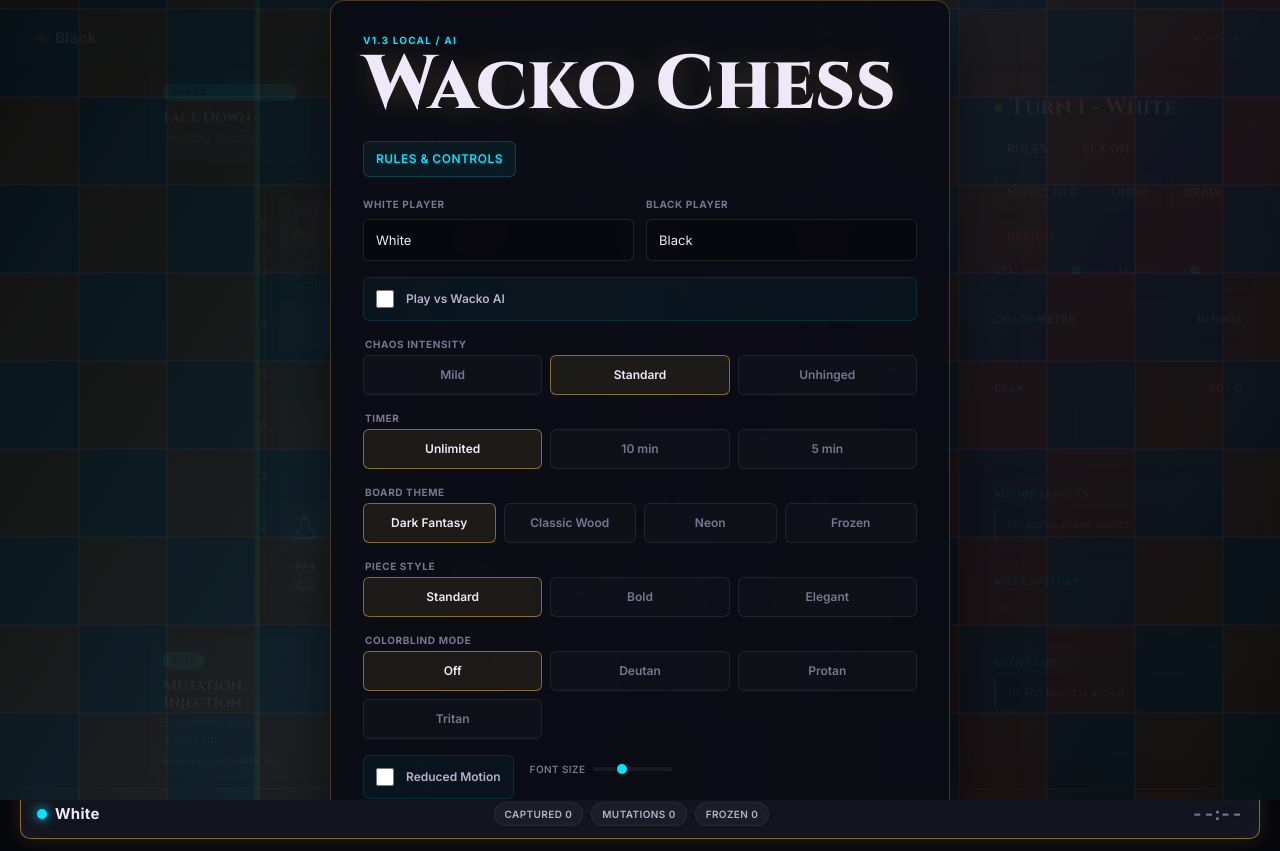
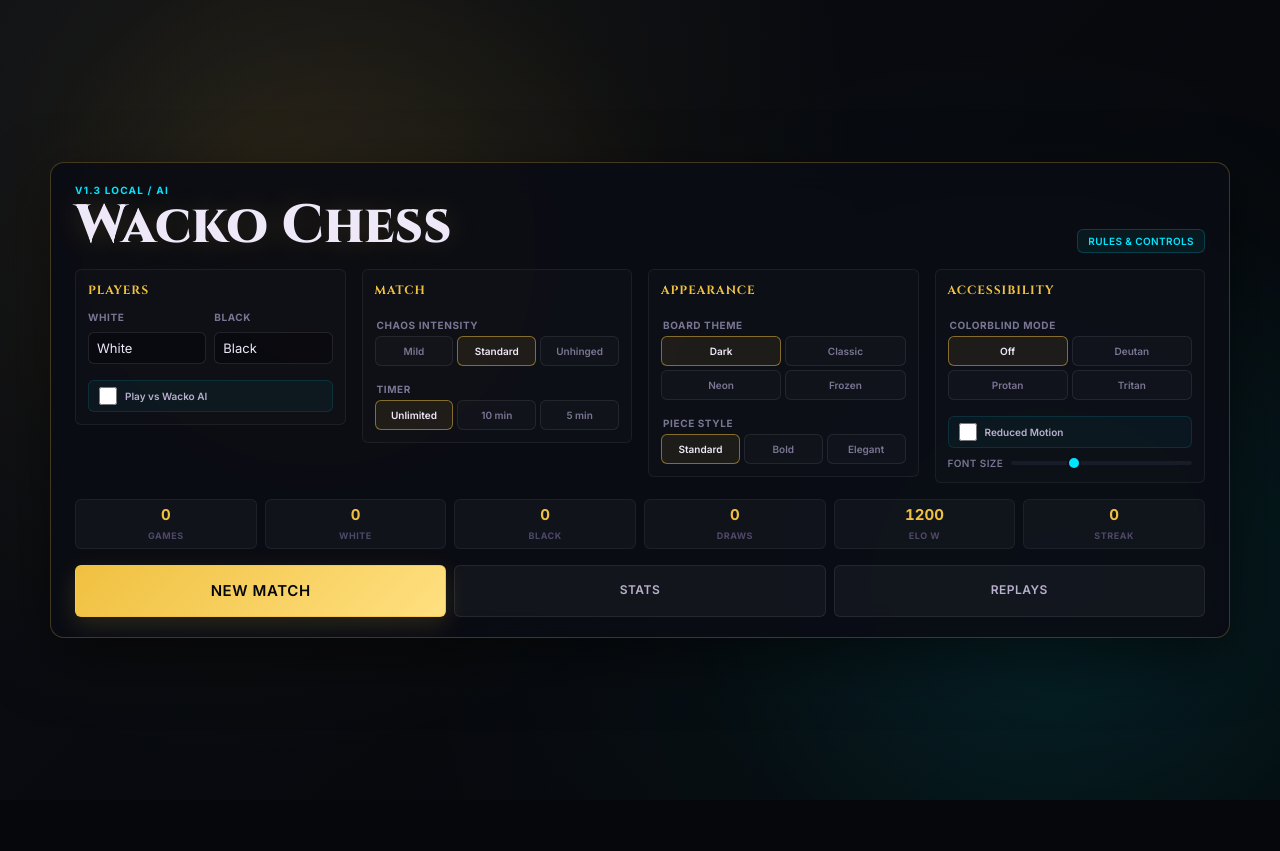
Before and after one commit to Ntalatam/NotChess, a website with bundled scripts: page index.html in a window 1280 px wide. After the commit the page ends 800 px from the top, so only its background shows below. Built offline with nearby package versions, Linux system fonts and the light colour scheme; animation ran at ten frames a second.

Commit message:
fix: redesign menu as horizontal one-page layout
Reorganizes the start menu into a 4-column grid (Players, Match,
Appearance, Accessibility) so everything fits on one screen without
scrolling. Replaces the cluttered checkered animated backdrop with
soft animated gradient orbs. Compacts segmented controls, fields,
and the stats strip. Locks game-layout to viewport height with
internal sidebar scrolling. Allows menu overflow as fallback for
very small viewports.

```diff
--- a/index.html
+++ b/index.html
@@ -148,62 +148,74 @@
           <canvas id="menuCanvas" width="1280" height="720"></canvas>
         </div>
         <form class="start-panel" id="startForm">
+          <header class="start-header">
+            <div class="start-header__title">
               <p class="eyebrow">v1.3 Local / AI</p>
               <h1 id="menuTitle">Wacko Chess</h1>
-          <button class="btn btn--outline-cyan" type="button" data-help-open>Rules & Controls</button>
+            </div>
+            <button class="btn btn--outline-cyan btn--sm" type="button" data-help-open>Rules & Controls</button>
+          </header>
 
+          <div class="start-grid">
+            <section class="start-section">
+              <h3 class="start-section__title">Players</h3>
               <div class="form-grid">
                 <label class="field">
-              <span>White Player</span>
+                  <span>White</span>
                   <input id="whiteNameInput" name="whiteName" autocomplete="off" maxlength="20" value="White" />
                 </label>
                 <label class="field">
-              <span>Black Player</span>
+                  <span>Black</span>
                   <input id="blackNameInput" name="blackName" autocomplete="off" maxlength="20" value="Black" />
                 </label>
               </div>
-
               <label class="switch-field">
                 <input id="aiOpponentInput" name="aiOpponent" type="checkbox" />
                 <span>Play vs Wacko AI</span>
               </label>
-
               <fieldset class="segmented segmented--difficulty" id="difficultyField" hidden>
                 <legend>AI Difficulty</legend>
                 <label><input type="radio" name="aiDifficulty" value="easy" /><span>Kitten</span></label>
                 <label><input type="radio" name="aiDifficulty" value="standard" checked /><span>Wacko</span></label>
                 <label><input type="radio" name="aiDifficulty" value="hard" /><span>Overlord</span></label>
               </fieldset>
+            </section>
 
+            <section class="start-section">
+              <h3 class="start-section__title">Match</h3>
               <fieldset class="segmented">
                 <legend>Chaos Intensity</legend>
                 <label><input type="radio" name="intensity" value="mild" /><span>Mild</span></label>
                 <label><input type="radio" name="intensity" value="standard" checked /><span>Standard</span></label>
                 <label><input type="radio" name="intensity" value="unhinged" /><span>Unhinged</span></label>
               </fieldset>
-
               <fieldset class="segmented segmented--timer">
                 <legend>Timer</legend>
                 <label><input type="radio" name="timer" value="unlimited" checked /><span>Unlimited</span></label>
                 <label><input type="radio" name="timer" value="10" /><span>10 min</span></label>
                 <label><input type="radio" name="timer" value="5" /><span>5 min</span></label>
               </fieldset>
+            </section>
 
+            <section class="start-section">
+              <h3 class="start-section__title">Appearance</h3>
               <fieldset class="segmented segmented--theme">
                 <legend>Board Theme</legend>
-            <label><input type="radio" name="theme" value="dark" checked /><span>Dark Fantasy</span></label>
-            <label><input type="radio" name="theme" value="classic" /><span>Classic Wood</span></label>
+                <label><input type="radio" name="theme" value="dark" checked /><span>Dark</span></label>
+                <label><input type="radio" name="theme" value="classic" /><span>Classic</span></label>
                 <label><input type="radio" name="theme" value="neon" /><span>Neon</span></label>
                 <label><input type="radio" name="theme" value="ice" /><span>Frozen</span></label>
               </fieldset>
-
               <fieldset class="segmented segmented--pieces">
                 <legend>Piece Style</legend>
                 <label><input type="radio" name="pieceStyle" value="standard" checked /><span>Standard</span></label>
                 <label><input type="radio" name="pieceStyle" value="bold" /><span>Bold</span></label>
                 <label><input type="radio" name="pieceStyle" value="elegant" /><span>Elegant</span></label>
               </fieldset>
+            </section>
 
+            <section class="start-section">
+              <h3 class="start-section__title">Accessibility</h3>
               <fieldset class="segmented segmented--a11y">
                 <legend>Colorblind Mode</legend>
                 <label><input type="radio" name="colorblind" value="none" checked /><span>Off</span></label>
@@ -211,9 +223,8 @@
                 <label><input type="radio" name="colorblind" value="protanopia" /><span>Protan</span></label>
                 <label><input type="radio" name="colorblind" value="tritanopia" /><span>Tritan</span></label>
               </fieldset>
-
               <div class="a11y-toggles">
-            <label class="switch-field">
+                <label class="switch-field switch-field--inline">
                   <input id="reducedMotionInput" type="checkbox" />
                   <span>Reduced Motion</span>
                 </label>
@@ -221,12 +232,17 @@
                   Font Size <input type="range" id="fontScaleSlider" min="0.8" max="1.4" step="0.05" value="1" />
                 </label>
               </div>
+            </section>
+          </div>
 
           <div class="stats-strip" id="statsStrip"></div>
+
+          <div class="start-actions">
             <button class="btn btn--outline-cyan" type="button" id="resumeButton" hidden>Continue Match</button>
             <button class="btn btn--primary" type="submit">New Match</button>
             <button class="btn btn--ghost" type="button" id="statsButton">Stats</button>
             <button class="btn btn--ghost" type="button" id="replaysButton">Replays</button>
+          </div>
         </form>
       </div>
 
--- a/js/main.js
+++ b/js/main.js
@@ -1009,33 +1009,29 @@ function drawMenuBackdrop(currentFrame) {
   const height = elements.menuCanvas.clientHeight;
 
   ctx.clearRect(0, 0, width, height);
-  const gradient = ctx.createLinearGradient(0, 0, width, height);
-  gradient.addColorStop(0, "#08090f");
-  gradient.addColorStop(0.42, "#17202a");
-  gradient.addColorStop(0.72, "#160d19");
-  gradient.addColorStop(1, "#090a0e");
-  ctx.fillStyle = gradient;
-  ctx.fillRect(0, 0, width, height);
-
-  const tile = Math.max(72, Math.floor(Math.min(width, height) / 9));
-  const offset = (currentFrame * 0.18) % tile;
-  for (let y = -tile; y < height + tile; y += tile) {
-    for (let x = -tile; x < width + tile; x += tile) {
-      const row = Math.floor((y + offset) / tile);
-      const col = Math.floor((x - offset) / tile);
-      ctx.fillStyle = (row + col) % 2 === 0 ? "rgba(240, 192, 64, 0.06)" : "rgba(0, 229, 255, 0.055)";
-      ctx.fillRect(x - offset, y + offset, tile, tile);
-      ctx.strokeStyle = "rgba(255, 255, 255, 0.035)";
-      ctx.strokeRect(x - offset, y + offset, tile, tile);
-    }
-  }
-
+
+  // Soft animated gradient orbs for a clean ambient backdrop
   ctx.save();
   ctx.globalCompositeOperation = "screen";
-  ctx.fillStyle = "rgba(255, 59, 92, 0.12)";
-  ctx.fillRect(width * 0.64, 0, 8 + Math.sin(currentFrame / 13) * 3, height);
-  ctx.fillStyle = "rgba(57, 255, 20, 0.08)";
-  ctx.fillRect(width * 0.2, 0, 4, height);
+
+  const orb1X = width * 0.25 + Math.sin(currentFrame / 180) * width * 0.08;
+  const orb1Y = height * 0.3 + Math.cos(currentFrame / 220) * height * 0.06;
+  const orb1R = Math.min(width, height) * 0.45;
+  const grad1 = ctx.createRadialGradient(orb1X, orb1Y, 0, orb1X, orb1Y, orb1R);
+  grad1.addColorStop(0, "rgba(240, 192, 64, 0.18)");
+  grad1.addColorStop(1, "rgba(240, 192, 64, 0)");
+  ctx.fillStyle = grad1;
+  ctx.fillRect(0, 0, width, height);
+
+  const orb2X = width * 0.78 + Math.cos(currentFrame / 200) * width * 0.06;
+  const orb2Y = height * 0.7 + Math.sin(currentFrame / 240) * height * 0.05;
+  const orb2R = Math.min(width, height) * 0.5;
+  const grad2 = ctx.createRadialGradient(orb2X, orb2Y, 0, orb2X, orb2Y, orb2R);
+  grad2.addColorStop(0, "rgba(0, 229, 255, 0.14)");
+  grad2.addColorStop(1, "rgba(0, 229, 255, 0)");
+  ctx.fillStyle = grad2;
+  ctx.fillRect(0, 0, width, height);
+
   ctx.restore();
 }
 
--- a/styles.css
+++ b/styles.css
@@ -127,9 +127,10 @@ button {
 .game-layout {
   display: grid;
   grid-template-rows: auto 1fr auto;
-  min-height: 100vh;
+  height: 100vh;
   padding: var(--sp-3);
   gap: var(--sp-2);
+  overflow: hidden;
 }
 
 /* ── Top bar ── */
@@ -977,8 +978,11 @@ button {
   z-index: 20;
   display: grid;
   place-items: center;
-  overflow: hidden;
-  background: rgba(4, 5, 8, 0.8);
+  overflow: auto;
+  background:
+    radial-gradient(circle at 20% 20%, rgba(240, 192, 64, 0.08), transparent 50%),
+    radial-gradient(circle at 80% 80%, rgba(0, 229, 255, 0.06), transparent 50%),
+    linear-gradient(135deg, #0a0d14 0%, #050608 100%);
 }
 
 .end-overlay {
@@ -991,24 +995,90 @@ button {
   position: absolute;
   inset: 0;
   overflow: hidden;
+  pointer-events: none;
 }
 
 #menuCanvas {
   width: 100%;
   height: 100%;
-  opacity: 0.75;
+  opacity: 0.5;
 }
 
 .start-panel {
   position: relative;
   z-index: 1;
-  width: min(620px, calc(100vw - 80px));
-  padding: var(--sp-8);
+  width: min(1180px, calc(100vw - 40px));
+  max-height: calc(100vh - 40px);
+  padding: var(--sp-5) var(--sp-6);
   border-radius: var(--radius-lg);
-  background: rgba(10, 12, 20, 0.9);
+  background: rgba(10, 12, 20, 0.92);
   border: 1px solid rgba(240, 192, 64, 0.25);
   box-shadow: var(--shadow-lg);
   backdrop-filter: blur(16px);
+  display: flex;
+  flex-direction: column;
+  gap: var(--sp-4);
+  overflow: hidden;
+}
+
+.start-header {
+  display: flex;
+  justify-content: space-between;
+  align-items: flex-end;
+  gap: var(--sp-4);
+  flex-wrap: wrap;
+}
+
+.start-header__title {
+  display: flex;
+  flex-direction: column;
+}
+
+.start-grid {
+  display: grid;
+  grid-template-columns: repeat(4, 1fr);
+  gap: var(--sp-4);
+  align-items: start;
+}
+
+.start-section {
+  display: flex;
+  flex-direction: column;
+  gap: var(--sp-2);
+  padding: var(--sp-3);
+  border: 1px solid rgba(255, 255, 255, 0.06);
+  border-radius: var(--radius-sm);
+  background: rgba(255, 255, 255, 0.015);
+}
+
+.start-section__title {
+  font-family: var(--font-display);
+  font-size: var(--fs-sm);
+  letter-spacing: 0.08em;
+  text-transform: uppercase;
+  color: var(--gold);
+  margin: 0 0 var(--sp-1);
+}
+
+.start-actions {
+  display: grid;
+  grid-template-columns: repeat(auto-fit, minmax(140px, 1fr));
+  gap: var(--sp-2);
+}
+
+@media (max-width: 1100px) {
+  .start-grid {
+    grid-template-columns: repeat(2, 1fr);
+  }
+}
+
+@media (max-width: 600px) {
+  .start-grid {
+    grid-template-columns: 1fr;
+  }
+  .stats-strip {
+    grid-template-columns: repeat(3, 1fr);
+  }
 }
 
 .eyebrow {
@@ -1021,22 +1091,18 @@ button {
 }
 
 .start-panel h1 {
-  margin-bottom: var(--sp-5);
+  margin: 0;
   font-family: var(--font-display);
-  font-size: clamp(42px, 7vw, 76px);
+  font-size: clamp(32px, 4.2vw, 54px);
   font-weight: 800;
-  line-height: 0.92;
+  line-height: 0.95;
   text-shadow: 0 0 30px rgba(240, 192, 64, 0.2);
 }
 
-.start-panel .btn--outline-cyan {
-  margin-bottom: var(--sp-5);
-}
-
 .form-grid {
   display: grid;
   grid-template-columns: 1fr 1fr;
-  gap: var(--sp-3);
+  gap: var(--sp-2);
 }
 
 .field {
@@ -1055,8 +1121,8 @@ button {
 
 .field input {
   width: 100%;
-  min-height: 42px;
-  padding: var(--sp-2) var(--sp-3);
+  min-height: 32px;
+  padding: 4px 8px;
   border: 1px solid rgba(255, 255, 255, 0.1);
   border-radius: var(--radius-sm);
   background: rgba(0, 0, 0, 0.3);
@@ -1073,15 +1139,19 @@ button {
 .switch-field {
   display: flex;
   align-items: center;
-  gap: var(--sp-3);
-  margin-top: var(--sp-4);
-  padding: var(--sp-3);
+  gap: var(--sp-2);
+  margin-top: var(--sp-2);
+  padding: 6px 10px;
   border: 1px solid rgba(0, 229, 255, 0.12);
   border-radius: var(--radius-sm);
   background: rgba(0, 229, 255, 0.04);
   color: var(--text-2);
   font-weight: 600;
-  font-size: var(--fs-sm);
+  font-size: var(--fs-xs);
+}
+
+.switch-field--inline {
+  margin-top: 0;
 }
 
 .switch-field input {
@@ -1093,8 +1163,8 @@ button {
 .segmented {
   display: grid;
   grid-template-columns: repeat(3, 1fr);
-  gap: var(--sp-2);
-  margin-top: var(--sp-4);
+  gap: 4px;
+  margin-top: var(--sp-2);
   padding: 0;
   border: 0;
 }
@@ -1117,14 +1187,15 @@ button {
 .segmented span {
   display: grid;
   place-items: center;
-  min-height: 40px;
-  padding: var(--sp-2);
+  min-height: 30px;
+  padding: 4px 6px;
   border: 1px solid rgba(255, 255, 255, 0.08);
   border-radius: var(--radius-sm);
   color: var(--text-3);
   background: rgba(255, 255, 255, 0.02);
-  font-size: var(--fs-sm);
+  font-size: var(--fs-xs);
   font-weight: 600;
+  text-align: center;
   transition: all 150ms ease;
   cursor: pointer;
 }
@@ -1141,7 +1212,11 @@ button {
 }
 
 .segmented--theme {
-  grid-template-columns: repeat(4, 1fr);
+  grid-template-columns: repeat(2, 1fr);
+}
+
+.segmented--a11y {
+  grid-template-columns: repeat(2, 1fr);
 }
 
 .segmented--pieces {
@@ -1151,22 +1226,23 @@ button {
 /* ── Stats strip ── */
 .stats-strip {
   display: grid;
-  grid-template-columns: repeat(4, 1fr);
-  gap: var(--sp-2);
-  margin-top: var(--sp-5);
+  grid-template-columns: repeat(6, 1fr);
+  gap: var(--sp-2);
+  margin-top: 0;
 }
 
 .stat-tile {
-  padding: var(--sp-2) var(--sp-3);
+  padding: 4px 6px;
   border-radius: var(--radius-sm);
   background: rgba(255, 255, 255, 0.03);
   border: 1px solid rgba(255, 255, 255, 0.05);
+  text-align: center;
 }
 
 .stat-tile strong {
   display: block;
   color: var(--gold);
-  font-size: var(--fs-lg);
+  font-size: var(--fs-md);
   font-weight: 700;
   font-variant-numeric: tabular-nums;
 }
@@ -1855,9 +1931,21 @@ button {
 
 .a11y-toggles {
   display: flex;
-  gap: var(--sp-4);
+  flex-direction: column;
+  gap: var(--sp-2);
+  align-items: stretch;
+  margin-top: var(--sp-2);
+}
+
+.a11y-toggles .volume-label {
+  font-size: var(--fs-xs);
+  display: flex;
   align-items: center;
-  flex-wrap: wrap;
+  gap: var(--sp-2);
+}
+
+.a11y-toggles .volume-label input[type="range"] {
+  flex: 1;
 }
 
 /* Reduced motion: disable all CSS transitions and animations */
```
Lines whose indentation alone changed are shown as unchanged.
